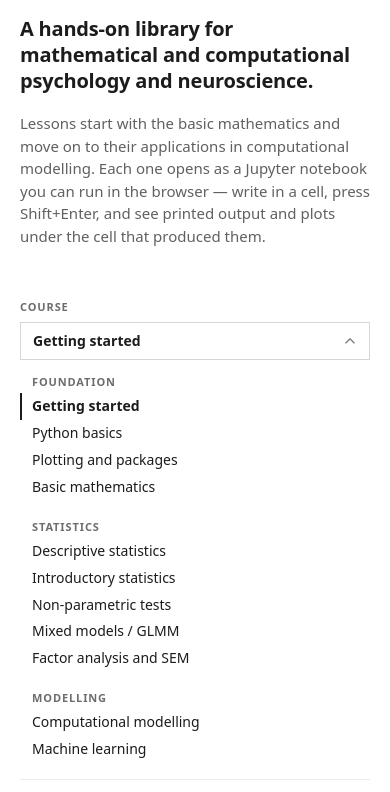
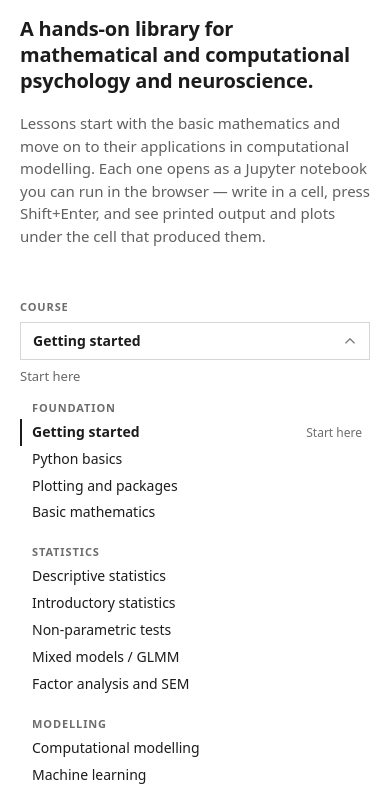
Before and after one commit to yiuhong/construct-library, a plain HTML site: page index.html in a window 390 px wide. Both pictures are taken after a click on the button "Getting started". Shown: the part 52-844 px from the top of the page. Drawn offline with Linux system fonts and the light colour scheme.

Commit message:
Show a short difficulty line on the selected course (#32)
The library page now says where each course sits, in a compact line under the selected course title. Below 640px the same line sits under the course switcher. The grouped list stays clear, with a quiet Start here on Getting started only. The wording lives on each course in library.json. The public version stays 0.1.0.

Co-authored-by: Cursor Agent <cursoragent@cursor.com>
Co-authored-by: Yiu Hong Ko <yiuhong@users.noreply.github.com>

```diff
--- a/css/site.css
+++ b/css/site.css
@@ -291,7 +291,10 @@ h1 {
 
 .course-link,
 .course-link:visited {
-  display: block;
+  display: flex;
+  align-items: baseline;
+  justify-content: space-between;
+  gap: 10px;
   margin: 0;
   padding: 4px 8px 4px 10px;
   border-left: 2px solid transparent;
@@ -300,6 +303,19 @@ h1 {
   font-weight: 400;
   line-height: 1.35;
   text-decoration: none;
+}
+
+.course-link-name {
+  min-width: 0;
+}
+
+.course-list-mark {
+  flex: 0 0 auto;
+  color: var(--label);
+  font-size: 12px;
+  font-weight: 400;
+  line-height: 1.35;
+  white-space: nowrap;
 }
 
 .course-link.is-selected,
@@ -333,6 +349,22 @@ h1 {
   letter-spacing: -0.01em;
   line-height: 1.3;
   color: var(--ink);
+}
+
+/* The same difficulty line sits under the course title and, on a phone,
+   under the switcher. The switcher copy is hidden with the switcher on
+   wide pages. Below 640px the title copy is hidden and the switcher copy
+   is the one on screen. */
+.course-note {
+  margin: 6px 0 0;
+  font-size: 13px;
+  font-weight: 400;
+  line-height: 1.35;
+  color: var(--summary);
+}
+
+.course-note[hidden] {
+  display: none;
 }
 
 .course-detail .lessons {
@@ -734,8 +766,16 @@ body.notebook .site-footer {
     margin-bottom: 8px;
   }
 
+  .course-switcher .course-note {
+    margin-top: 8px;
+  }
+
+  .course-note-detail {
+    display: none;
+  }
+
   .course-menu {
-    margin: 2px 0 16px;
+    margin: 0 0 16px;
   }
 
   .course-menu.is-collapsed {
--- a/index.html
+++ b/index.html
@@ -32,22 +32,24 @@
       <div class="course-layout">
         <div class="course-switcher">
           <p class="kicker" aria-hidden="true">Course</p>
-          <button type="button" class="course-switcher-button" id="course-switcher-button" data-course-switcher aria-expanded="false" aria-controls="course-menu" aria-label="Course: Getting started">
+          <button type="button" class="course-switcher-button" id="course-switcher-button" data-course-switcher aria-expanded="false" aria-controls="course-menu" aria-label="Course: Getting started" aria-describedby="course-note-switcher">
             <span class="course-switcher-name" data-course-switcher-name>Getting started</span>
             <svg class="course-switcher-chevron" viewBox="0 0 16 16" width="14" height="14" aria-hidden="true"><path d="M5.8 3.2 10.6 8l-4.8 4.8" fill="none" stroke="currentColor" stroke-width="1.5" stroke-linecap="round" stroke-linejoin="round"/></svg>
           </button>
+          <p class="course-note course-note-switcher" id="course-note-switcher" data-course-note>Start here</p>
         </div>
         <nav class="course-menu is-collapsed" id="course-menu" aria-label="Courses" data-course-menu>
           <div class="course-group">
             <p class="kicker" id="course-area-foundation">Foundation</p>
             <div role="group" aria-labelledby="course-area-foundation">
-              <a class="course-link is-selected" href="#getting-started" data-group="getting-started" aria-current="page">Getting started</a>
+              <a class="course-link is-selected" href="#getting-started" data-group="getting-started" aria-current="page"><span class="course-link-name">Getting started</span><span class="course-list-mark"><span class="visually-hidden">, </span>Start here</span></a>
             </div>
           </div>
         </nav>
         <div class="course-detail" data-course-detail>
           <p class="kicker course-kicker">Course</p>
           <h2 class="course-title" id="course-title" data-course-title>Getting started</h2>
+          <p class="course-note course-note-detail" id="course-note" data-course-note>Start here</p>
           <div class="lessons" id="panel-getting-started" data-group-panel="getting-started" aria-label="Getting started">
             <a class="lesson" href="notebook.html?path=getting-started/01-jupyter-basics.ipynb">
               <svg class="lesson-icon" viewBox="0 0 16 16" width="16" height="16" aria-hidden="true"><path fill="#f37626" d="M3 1.2h6.1L13 5.1v9.7H3z"/><path fill="#fff" d="M9.1 1.4V5h3.6"/><path fill="none" stroke="#fff" stroke-width="1" stroke-linecap="round" d="M5 8.1h6M5 10.2h6M5 12.3h3.6"/></svg>
--- a/js/library.js
+++ b/js/library.js
@@ -7,6 +7,8 @@
   var courseTitle = document.querySelector("[data-course-title]");
   var materialsRoot = document.querySelector("[data-materials]");
   var menuOpen = false;
+  var coursesById = {};
+  var notesLive = false;
 
   function notebookIcon() {
     var svg = document.createElementNS("http://www.w3.org/2000/svg", "svg");
@@ -175,10 +177,18 @@
       var title = group.title || "Lessons";
       var id = slug(group.id || title);
       if (!id) return;
+      var level = String(group.level || "").trim();
+      var after = String(group.after || "").trim();
+      var listMark = "";
+      if (typeof group.listMark === "string") listMark = group.listMark.trim();
+      else if (group.listMark === true) listMark = level;
       groups.push({
         id: id,
         title: title,
         area: slug(group.area || ""),
+        level: level,
+        after: after,
+        listMark: listMark,
         lessons: lessons,
         sections: sections
       });
@@ -272,12 +282,51 @@
     if (switcherButton) switcherButton.focus();
   }
 
+  // Copy for the difficulty line lives on the course in library.json.
+  // A level and what to take first join with a middle dot.
+  function compactLabel(group) {
+    if (!group) return "";
+    if (group.level && group.after) return group.level + " \u00b7 " + group.after;
+    return group.level || "";
+  }
+
+  function linkTitle(link) {
+    var name = link.querySelector(".course-link-name");
+    if (name) return name.textContent;
+    return link.textContent;
+  }
+
+  function showCourseNote(label) {
+    var notes = document.querySelectorAll("[data-course-note]");
+    Array.prototype.forEach.call(notes, function (note) {
+      note.textContent = label;
+      note.hidden = !label;
+      if (notesLive) note.setAttribute("aria-live", "polite");
+    });
+    if (!switcherButton) return;
+    if (label) switcherButton.setAttribute("aria-describedby", "course-note-switcher");
+    else switcherButton.removeAttribute("aria-describedby");
+  }
+
   function courseLink(group) {
     var link = document.createElement("a");
     link.className = "course-link";
     link.href = "#" + group.id;
     link.setAttribute("data-group", group.id);
-    link.textContent = group.title;
+    var name = document.createElement("span");
+    name.className = "course-link-name";
+    name.textContent = group.title;
+    link.appendChild(name);
+    if (group.listMark) {
+      var mark = document.createElement("span");
+      mark.className = "course-list-mark";
+      var pause = document.createElement("span");
+      pause.className = "visually-hidden";
+      pause.textContent = ", ";
+      mark.appendChild(pause);
+      mark.appendChild(document.createTextNode(group.listMark));
+      link.appendChild(mark);
+    }
     link.addEventListener("click", onCourseChosen);
     return link;
   }
@@ -385,7 +434,7 @@
       link.classList.toggle("is-selected", on);
       if (on) {
         link.setAttribute("aria-current", "page");
-        currentTitle = link.textContent;
+        currentTitle = linkTitle(link);
       } else {
         link.removeAttribute("aria-current");
       }
@@ -400,12 +449,17 @@
       if (switcherName) switcherName.textContent = currentTitle;
       if (switcherButton) switcherButton.setAttribute("aria-label", "Course: " + currentTitle);
     }
+    if (coursesById[current]) showCourseNote(compactLabel(coursesById[current]));
     showCourseArt(!known && hasArt(hash) ? hash : current);
     placeCourseArt();
   }
 
   function renderGroups(groups, areas) {
     if (!catalog || !menu || !detail || !groups.length) return;
+    coursesById = {};
+    groups.forEach(function (group) {
+      coursesById[group.id] = group;
+    });
     menu.textContent = "";
     panels().forEach(function (panel) {
       panel.remove();
@@ -417,6 +471,7 @@
       detail.appendChild(coursePanel(group));
     });
     activate();
+    notesLive = true;
   }
 
   function safeHref(href) {
--- a/library.json
+++ b/library.json
@@ -18,6 +18,8 @@
       "id": "getting-started",
       "area": "foundation",
       "title": "Getting started",
+      "level": "Start here",
+      "listMark": true,
       "lessons": [
         {
           "path": "getting-started/01-jupyter-basics.ipynb",
@@ -55,6 +57,8 @@
       "id": "python-basics",
       "area": "foundation",
       "title": "Python basics",
+      "level": "First course",
+      "after": "after Getting started",
       "lessons": [
         {
           "path": "python-basics/01-python-as-a-calculator.ipynb",
@@ -92,6 +96,8 @@
       "id": "python-plotting",
       "area": "foundation",
       "title": "Plotting and packages",
+      "level": "First course",
+      "after": "after Python basics",
       "lessons": [
         {
           "path": "python-plotting/01-matplotlib-figures-and-labels.ipynb",
@@ -114,6 +120,8 @@
       "id": "basic-mathematics",
       "area": "foundation",
       "title": "Basic mathematics",
+      "level": "Core course",
+      "after": "after Python basics",
       "sections": [
         {
           "title": "Foundations",
@@ -236,6 +244,8 @@
       "id": "descriptive-statistics",
       "area": "statistics",
       "title": "Descriptive statistics",
+      "level": "Core course",
+      "after": "after Python basics and plotting",
       "lessons": [
         {
           "path": "descriptive-statistics/01-a-table-of-counts.ipynb",
@@ -278,6 +288,8 @@
       "id": "introductory-statistics",
       "area": "statistics",
       "title": "Introductory statistics",
+      "level": "Core course",
+      "after": "after Descriptive statistics",
       "sections": [
         {
           "title": "Probability and sampling",
@@ -375,6 +387,8 @@
       "id": "non-parametric-tests",
       "area": "statistics",
       "title": "Non-parametric tests",
+      "level": "Later course",
+      "after": "after Introductory statistics",
       "sections": [
         {
           "title": "Ranks and related scores",
@@ -457,6 +471,8 @@
       "id": "glmm",
       "area": "statistics",
       "title": "Mixed models / GLMM",
+      "level": "Later course",
+      "after": "after Introductory statistics",
       "sections": [
         {
           "title": "Clustered data",
@@ -529,6 +545,8 @@
       "id": "factor-analysis-sem",
       "area": "statistics",
       "title": "Factor analysis and SEM",
+      "level": "Later course",
+      "after": "after intro stats and maths",
       "sections": [
         {
           "title": "Principal component analysis",
@@ -611,6 +629,8 @@
       "id": "computational-modelling",
       "area": "modelling",
       "title": "Computational modelling",
+      "level": "Later course",
+      "after": "after Basic mathematics",
       "sections": [
         {
           "title": "Foundations",
@@ -798,6 +818,8 @@
       "id": "machine-learning",
       "area": "modelling",
       "title": "Machine learning",
+      "level": "Later course",
+      "after": "after maths and intro stats",
       "sections": [
         {
           "title": "Learning from data",
```
Also changed, not shown: CHANGELOG.md.
